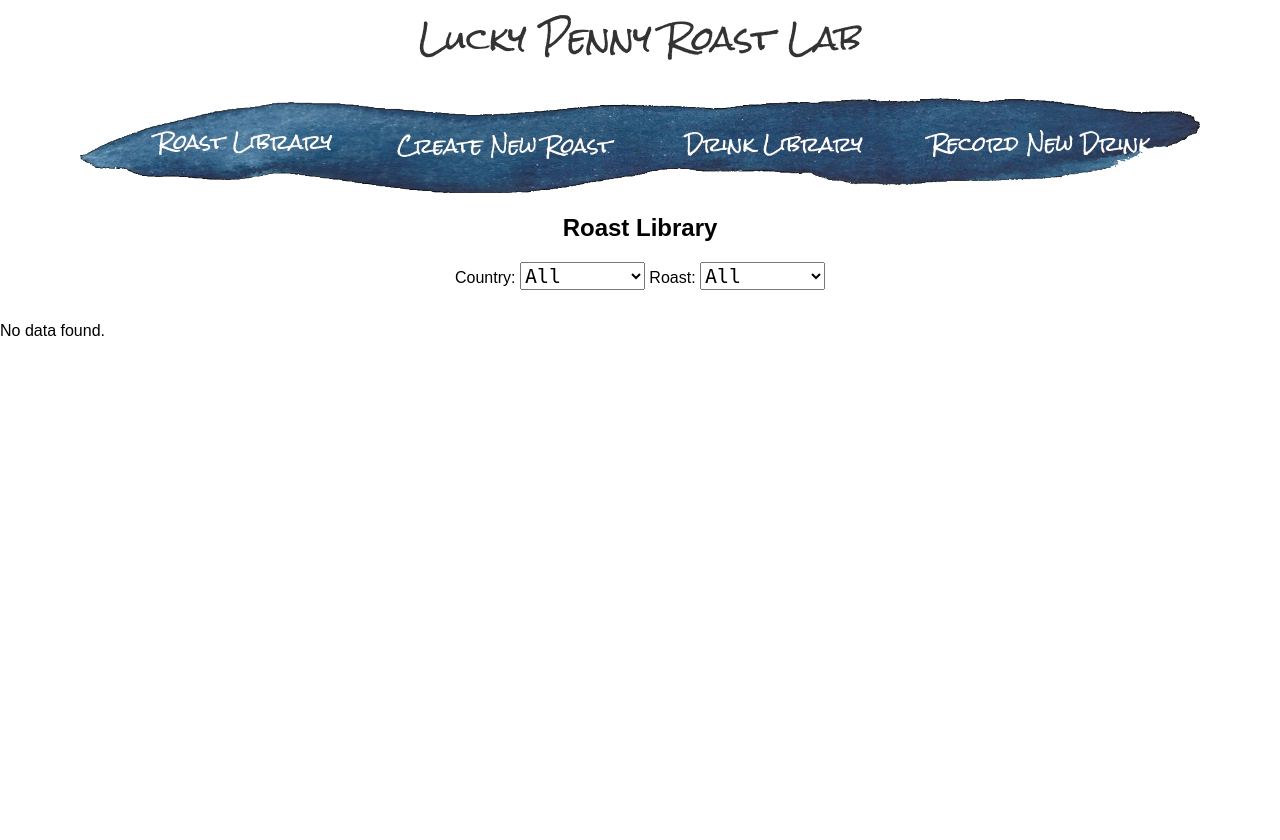
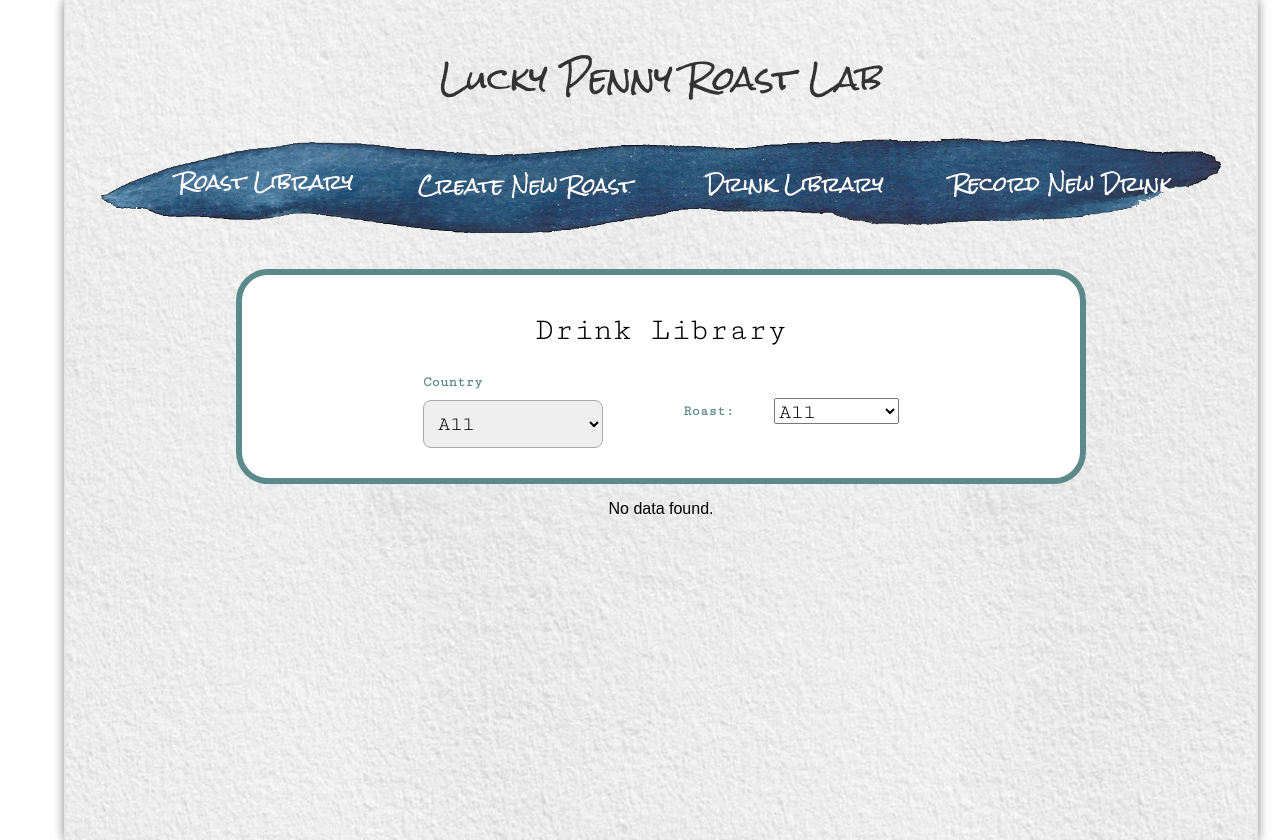
Before and after one commit to whitehir/luckypennyroastlab, a Flask app: page / in a window 1280 px wide. Before the commit the page ends 336 px from the top, so only its background shows below. Run offline with Flask 3, Linux system fonts and the light colour scheme; data that the repository does not hold is empty.

Commit message:
Updates to Roast Library

```diff
--- a/web/templates/index.html
+++ b/web/templates/index.html
@@ -7,10 +7,11 @@
     <link rel="stylesheet" href="/static/style.css">
     <link rel="preconnect" href="https://fonts.googleapis.com">
     <link rel="preconnect" href="https://fonts.gstatic.com" crossorigin>
-    <link href="https://fonts.googleapis.com/css2?family=Rock+Salt&display=swap" rel="stylesheet">
+    <link href="https://fonts.googleapis.com/css2?family=Cutive+Mono&family=Rock+Salt&display=swap" rel="stylesheet">
 </head>
 
 <body>
+    <div class="page-wrapper" align="center">
     <h1 class="rock-salt-regular">Lucky Penny Roast Lab</h1>
     <div align="center">
         <table style="width: 80%;" cellpadding="0" align="center">
@@ -23,22 +24,27 @@
         </table>
     </div>
 
-    <div align="center">
-        <h2 align="center">Roast Library</h2>
+    <div class="inner-content" align="center">
+        <h2 class="cutive-mono-regular" style="font-size:32px" align="center">Drink Library</h2>
 
-        <span>
-        <p>Country: <select id="countryFilter" onchange="applyFilters()" style="width: 125px">
+        <div style="display: flex; flex-direction: row; overflow-x: auto; align-items: center; justify-content: center; gap: 40px; margin-top: 20px; margin-bottom: 20px">
+            <div style="display: flex; flex-direction: column; align-items: flex-start; gap: 10px">
+                <label for="countryFilter">Country</label>
+                <select id="countryFilter" onchange="applyFilters()" class="user-box-dropdown">
                     <option value="all">All</option>
                     <option value="Ethiopia" {% if country_filter == "Ethiopia" %}selected{% endif %}>Ethiopia</option>
                     <option value="Kenya" {% if country_filter == "Kenya" %}selected{% endif %}>Kenya</option>
                 </select>
+            </div>
 
-        Roast: <select id="roastFilter" onchange="applyFilters()" style="width: 125px">
+            <div style="display: flex; flex-direction: column; align-items: flex-start; gap: 10px"></div>
+                <label for="roastFilter">Roast:</label>
+                <select id="roastFilter" onchange="applyFilters()" style="width: 125px">
                     <option value="all">All</option>
                     <option value="Full City" {% if roast_filter == "Full City" %}selected{% endif %}>Full City</option>
                     <option value="Full City+" {% if roast_filter == "Full City+" %}selected{% endif %}>Full City+</option>
-        </select></p>
-        </span>
+                </select>
+            </div>
     </div>
 
     <div style="overflow-x: auto">
```
Lines whose indentation alone changed are shown as unchanged.
